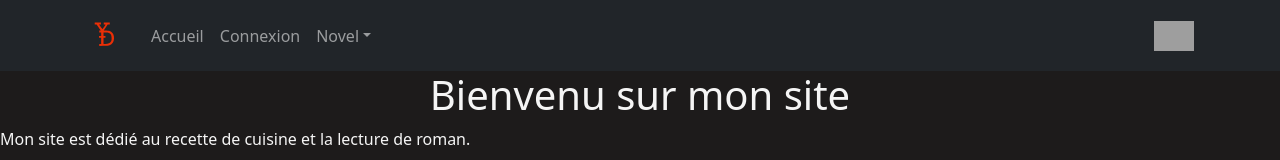
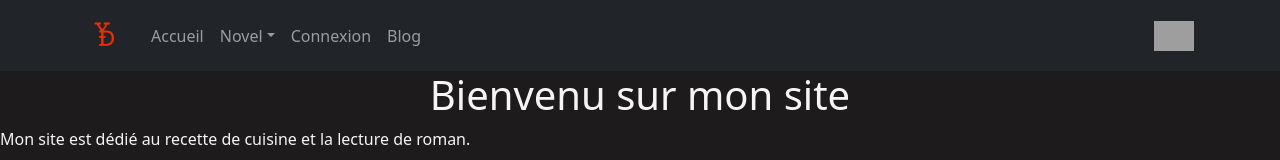
Before and after one commit to Koro0/my_books_frontend, a React (Create React App) app: page / in a window 1280 px wide. Shown: the top 160 px of the page. Built offline with nearby package versions, Linux system fonts and the light colour scheme; grey boxes are pictures that could not be loaded.

Commit message:
add link

```diff
--- a/src/components/Header/Header.component.tsx
+++ b/src/components/Header/Header.component.tsx
@@ -23,7 +23,6 @@ export default function Header() {
         <Navbar.Collapse id="responsive-navbar-nav">
           <Nav className="me-auto">
             <Nav.Link href="/" className='navBar__text'>Accueil</Nav.Link>
-            <Nav.Link href="/Connexion" className='navBar__text'>Connexion</Nav.Link>
             <NavDropdown title="Novel" id="collasible-nav-dropdown">
               <NavDropdown.Item href="#action/3.1" className='navBar__text'>Recent</NavDropdown.Item>
               <NavDropdown.Item href="#action/3.2" className='navBar__text'>
@@ -34,6 +33,8 @@ export default function Header() {
                 Source link
               </NavDropdown.Item>
             </NavDropdown>
+            <Nav.Link href="/Connexion" className='navBar__text'>Connexion</Nav.Link>
+            <Nav.Link href="/Blog" className='navBar__text'>Blog</Nav.Link>
           </Nav>
           <Nav>
             <button id='themeButton' onClick={() => setDarkMode(!darkMode)} >
```
